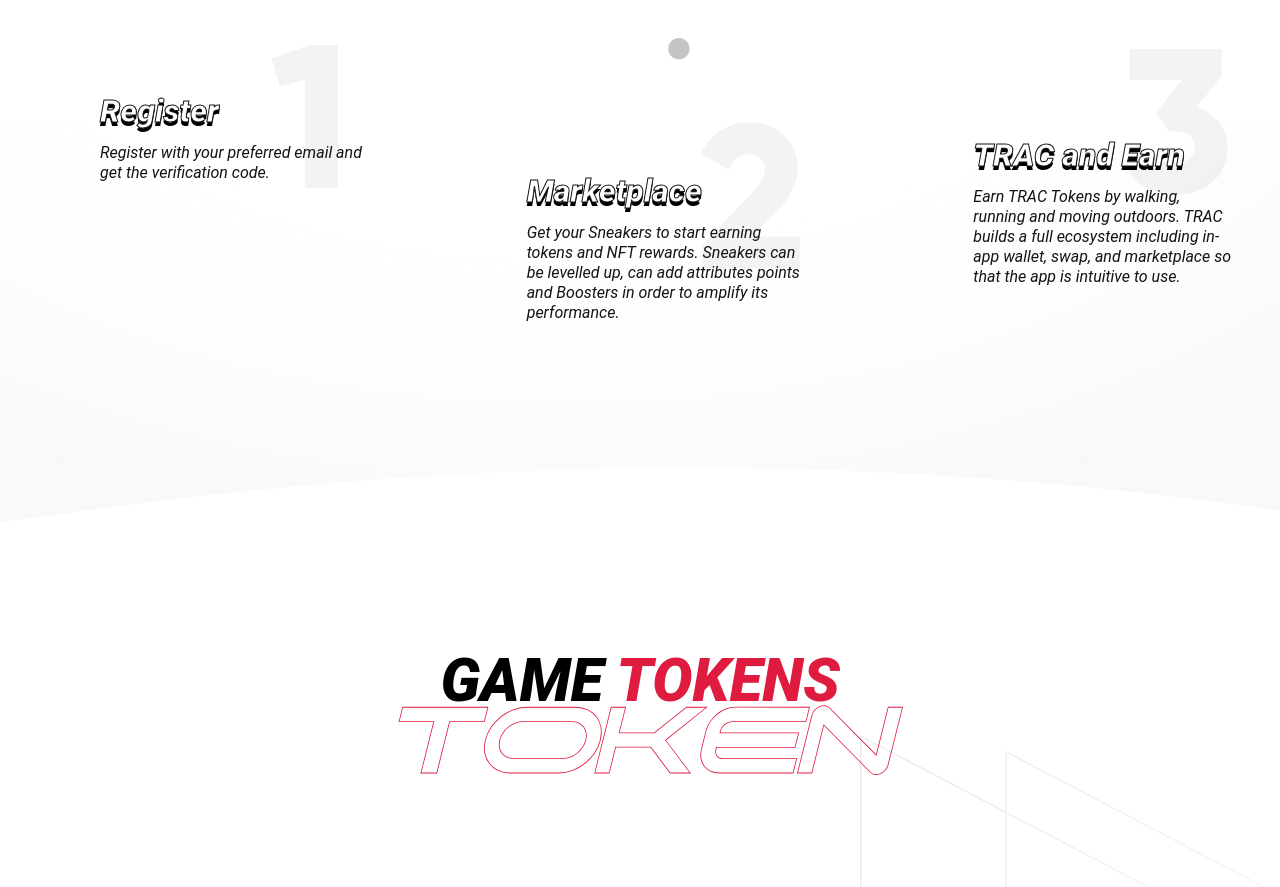
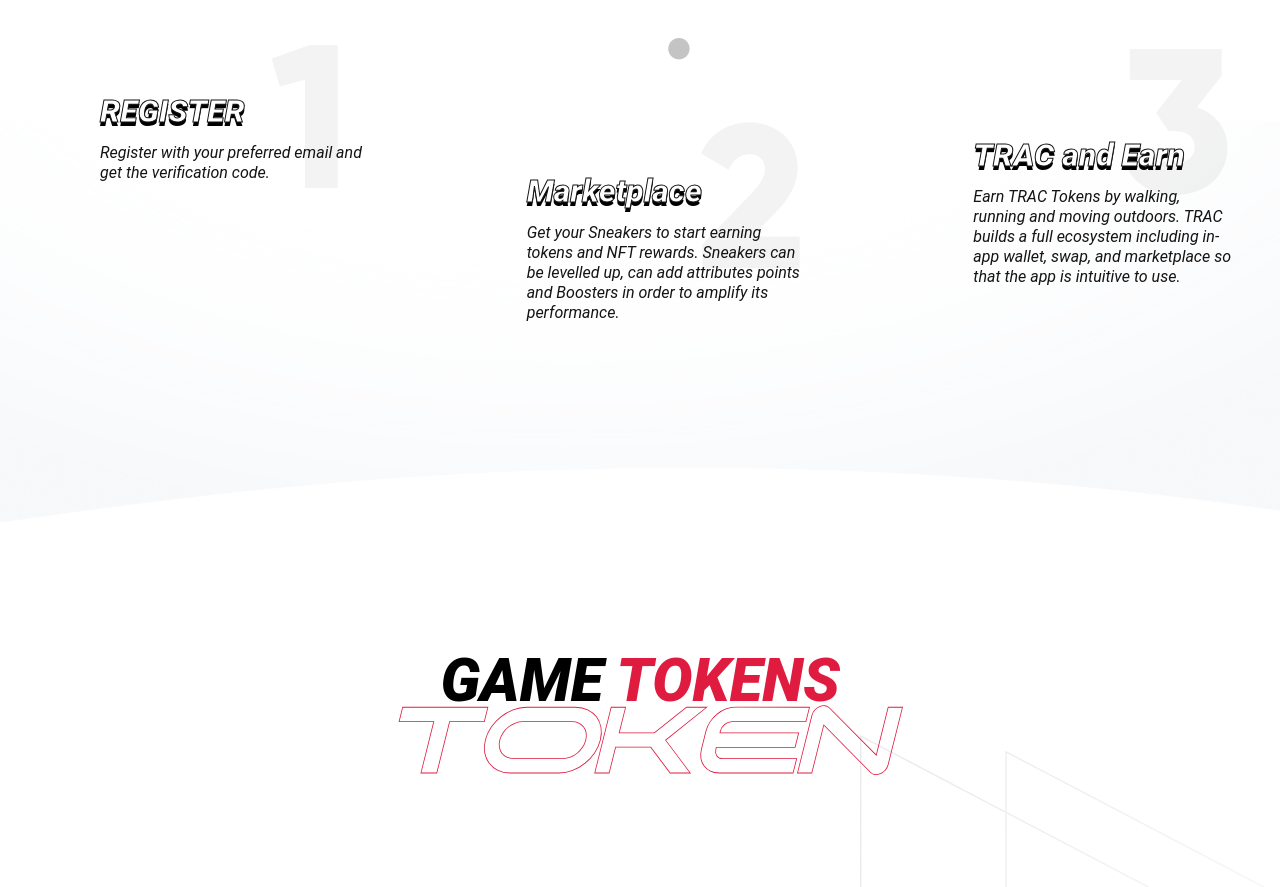
Before and after one commit to tracapp/tracapp, a Next.js app: page / in a window 1280 px wide. Shown: the part 2120-3007 px from the top of the page. Built offline with nearby package versions, Linux system fonts and the light colour scheme.

Commit message:
first commit

```diff
--- a/components/Home/GamePlay.tsx
+++ b/components/Home/GamePlay.tsx
@@ -32,7 +32,7 @@ export default function GamePlay() {
                   <div className='relative w-80 px-5 -mt-10 2xl:ml-36'>
                     <h1 className='font-gilroy leading-[.5] text-[204px] font-black absolute text-brand-dark-100 opacity-5 right-12 top-0 z-10'>1</h1>
                     <div className='pt-5 relative z-20'>
-                      <h2 className='text-[32px] font-black italic text-white shadow-desktop pb-2'>Register</h2>
+                      <h2 className='text-[32px] font-black italic text-white shadow-desktop pb-2'>REGISTER</h2>
                       <p className='text-base font-normal italic leading-[20px]  text-brand-dark-100'>Register with your preferred email and get the verification code.</p>
                     </div>
                   </div>
```
